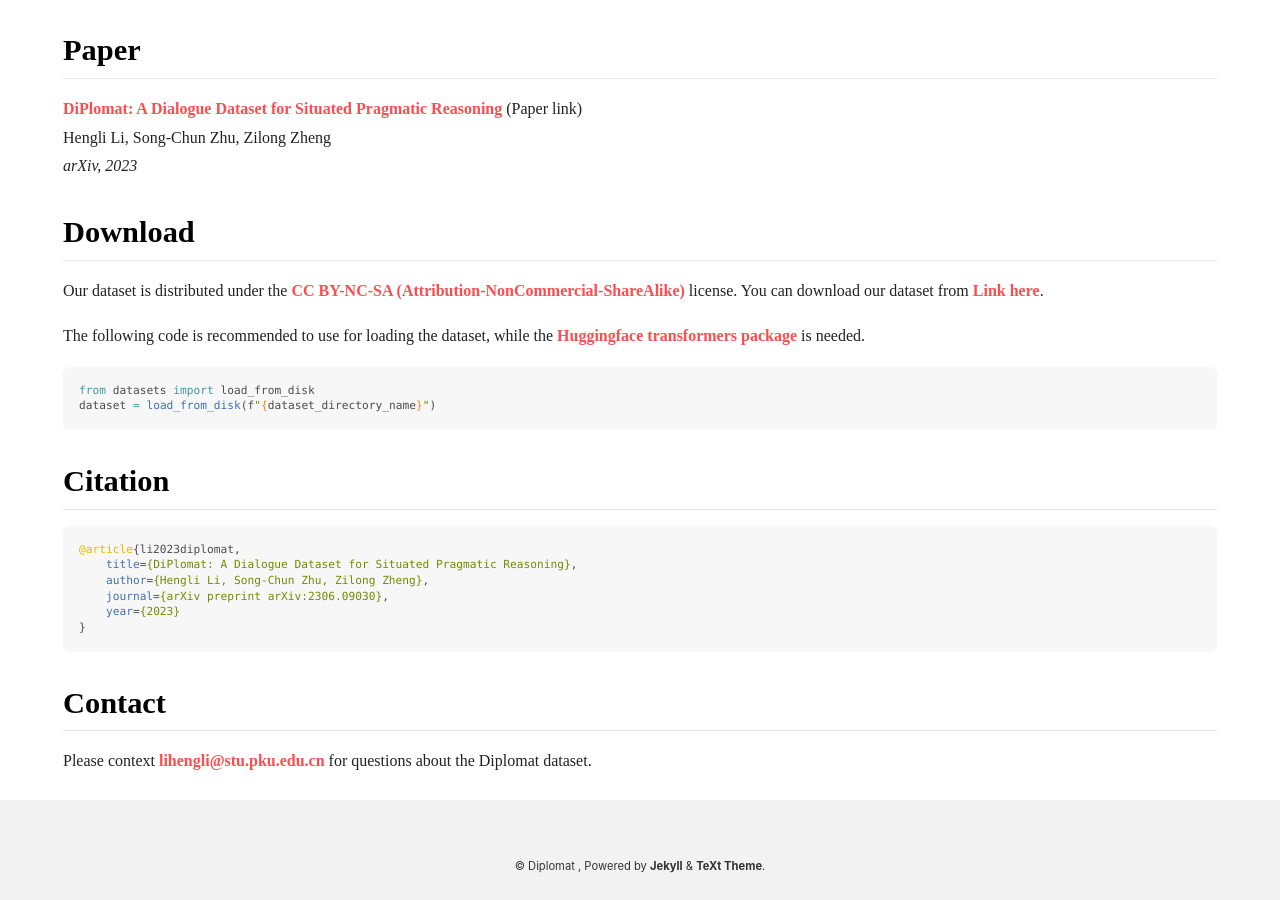
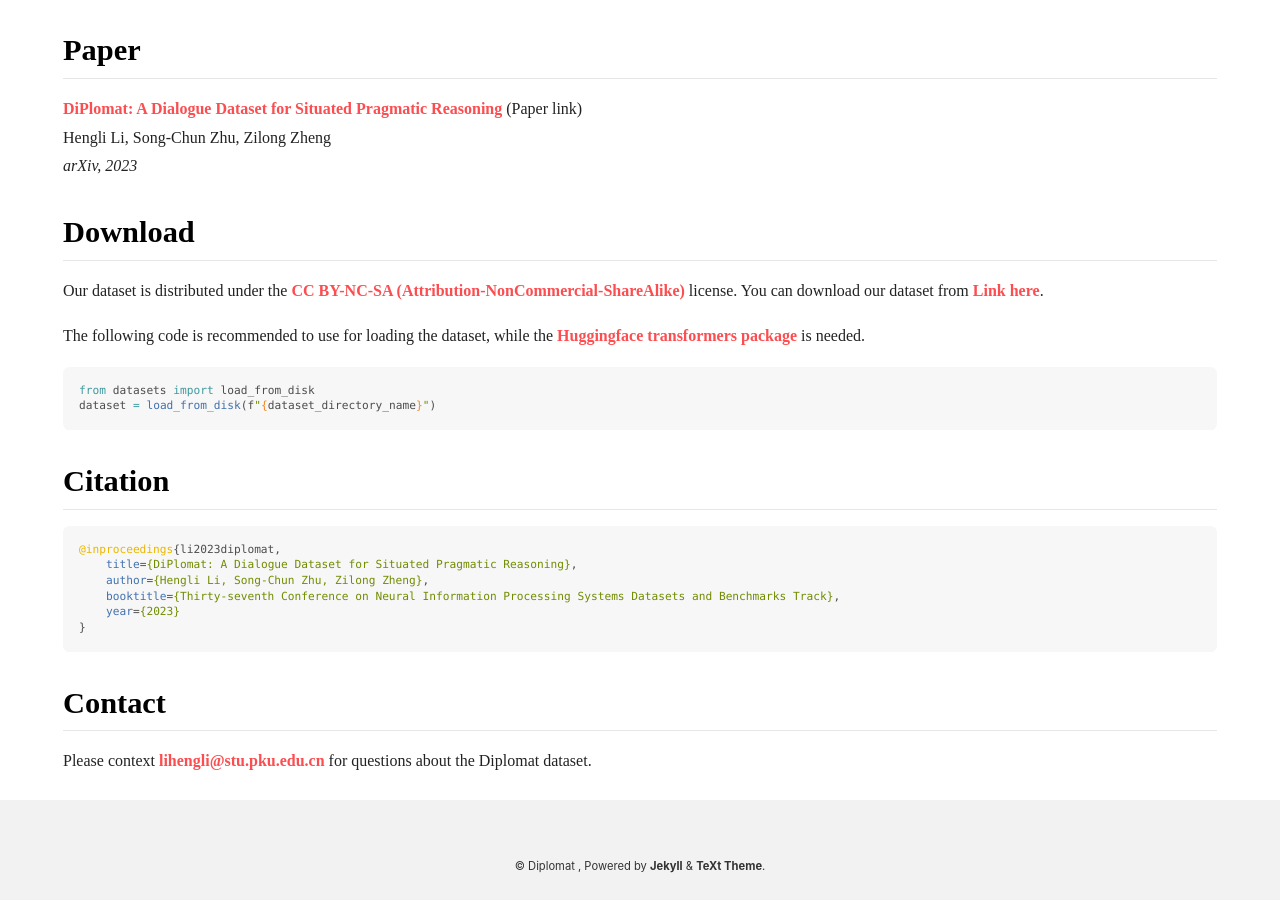
Before and after one commit to diplomat-dataset/diplomat-dataset.github.io, a Jekyll site: the page built from index.md, in a window 1280 px wide and 900 px high, scrolled down 2070 px. Built offline with Jekyll 4.4.1, drawn with Linux system fonts in a browser that asks for light colours.

Commit message:
Update index.md

````diff
--- a/index.md
+++ b/index.md
@@ -65,10 +65,10 @@ dataset = load_from_disk(f"{dataset_directory_name}")
 ## Citation
 
 ```bibtex
-@article{li2023diplomat,
+@inproceedings{li2023diplomat,
     title={DiPlomat: A Dialogue Dataset for Situated Pragmatic Reasoning},
     author={Hengli Li, Song-Chun Zhu, Zilong Zheng},
-    journal={arXiv preprint arXiv:2306.09030},
+    booktitle={Thirty-seventh Conference on Neural Information Processing Systems Datasets and Benchmarks Track},
     year={2023}
 }
 ```
````
